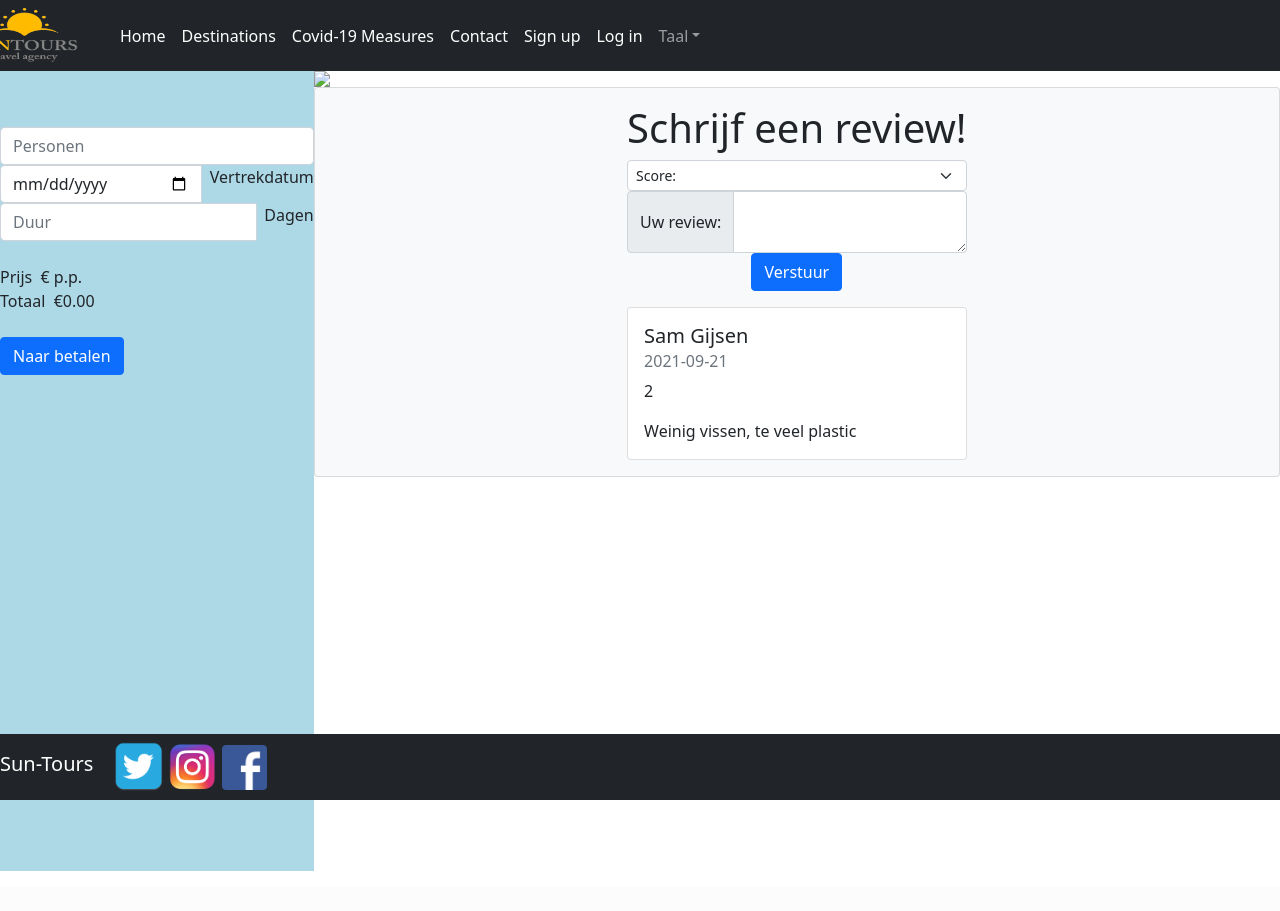
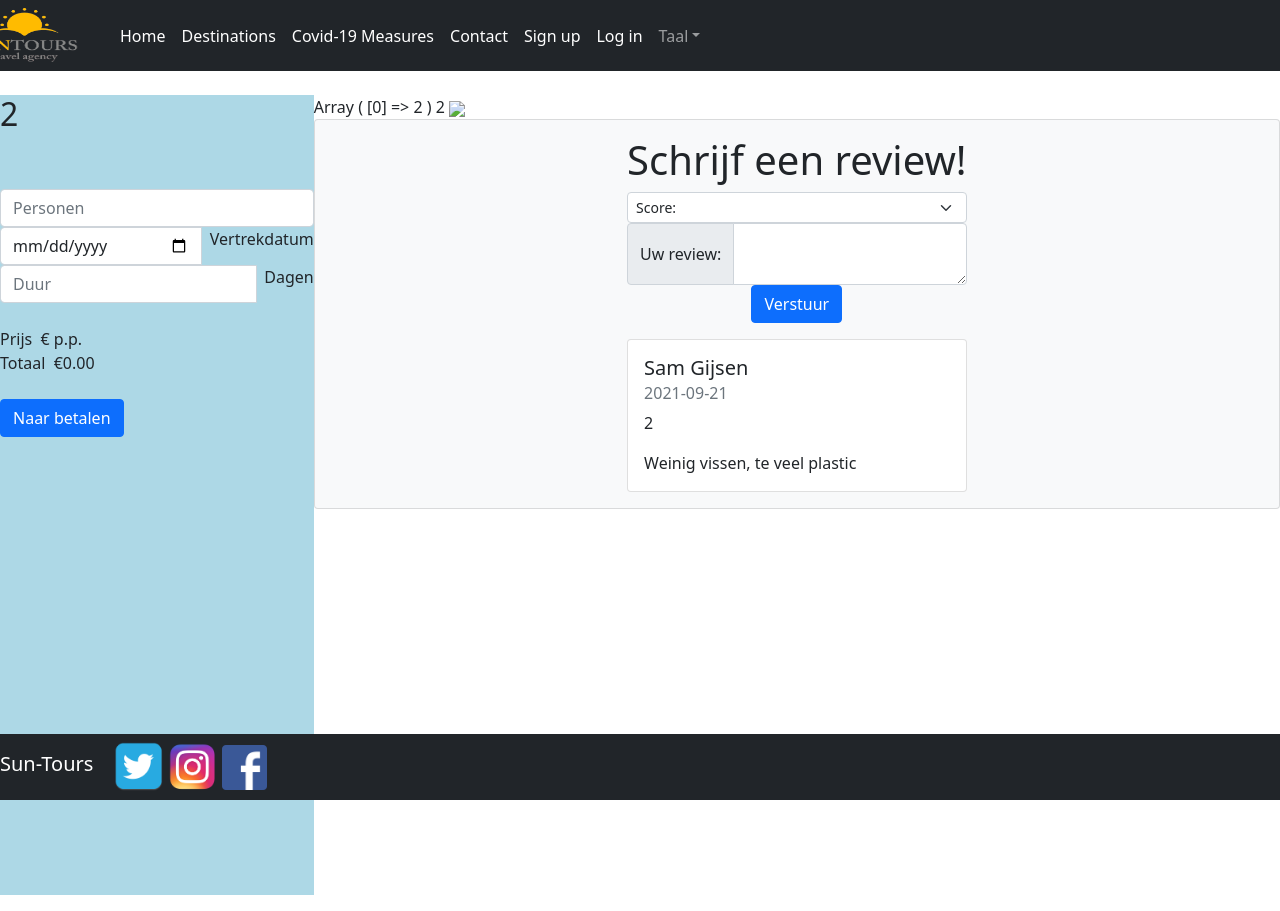
Before and after one commit to Samesleepy/Sun.project, a PHP site: page /boeken.php?id=4 in a window 1280 px wide. Before the commit the page ends 871 px from the top, so only its background shows below. Run offline with PHP 8.4, Linux system fonts and the light colour scheme; data comes from the database, SQL or seed files in the repository; some libraries are stand-ins or nearby versions.

Commit message:
gemiddelde score toegevoegd

```diff
--- a/Sun-Tours website/boeken.php
+++ b/Sun-Tours website/boeken.php
@@ -5,6 +5,31 @@ $stmt = $conn->prepare("SELECT `ID`, `Locatie`,`Prijs`,`Plaatje` FROM `bestemmin
 $stmt->execute();
 $result = $stmt->fetch();
 $Bestemmingen = $result;
+
+$stmt = $conn->prepare("SELECT `Score` FROM `Review` WHERE `BestemmingID` = '".$id."'");
+$stmt->execute();
+
+$results = array();
+
+//werkt niet
+// while($stmt->fetch(PDO::FETCH_ASSOC)){
+//   $results[] = $stmt->fetchColumn();
+// }
+
+while ($row = $stmt->fetch(PDO::FETCH_ASSOC)) {
+    array_push($results, $row['Score']);
+}
+echo "</br>";
+print_r($results);
+
+//$score = array_sum($results)/count($results);
+
+$results = array_filter($results);
+if(count($results)) {
+    $score = array_sum($results)/count($results);
+}
+
+echo $score;
 
 $prijs = false;
 if(isset($_POST['personen'])){
@@ -61,7 +86,7 @@ function Boeken() {
 </head>
 <body>
     <form id="boekform" action="boeken.php?id=<?php echo $id; ?>" method="post">
-        <h2><?php echo $Bestemmingen['Locatie']; ?></h2><br><br>
+        <h2><?php echo $Bestemmingen['Locatie']; echo " ",round($score,2); ?></h2><br><br>
 
         <div class="form-group input-group">
             <input id="personenveld" name="personen" class="form-control" placeholder="Personen" type="number" min="1" onkeyup="updatePrijs()"  required>
```
